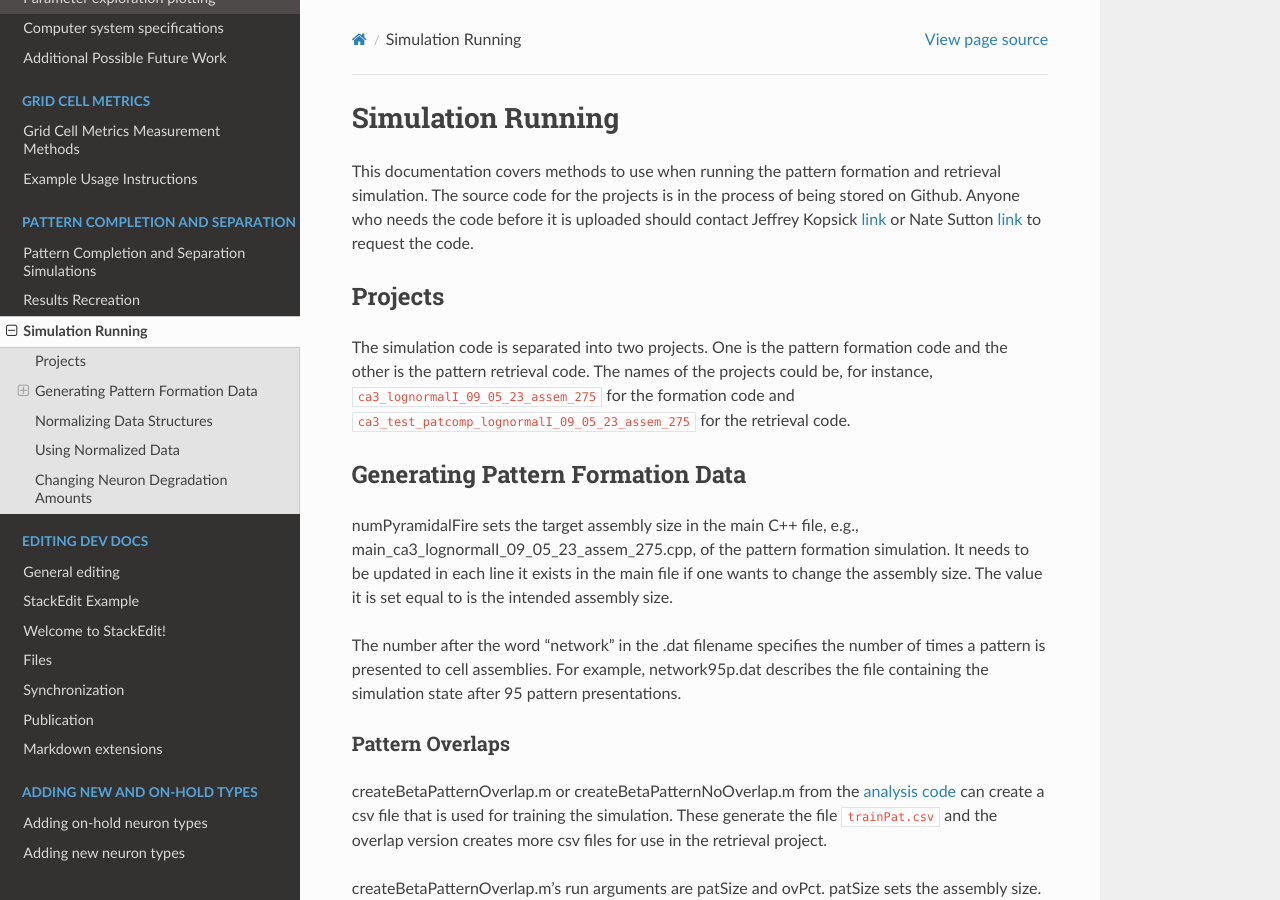
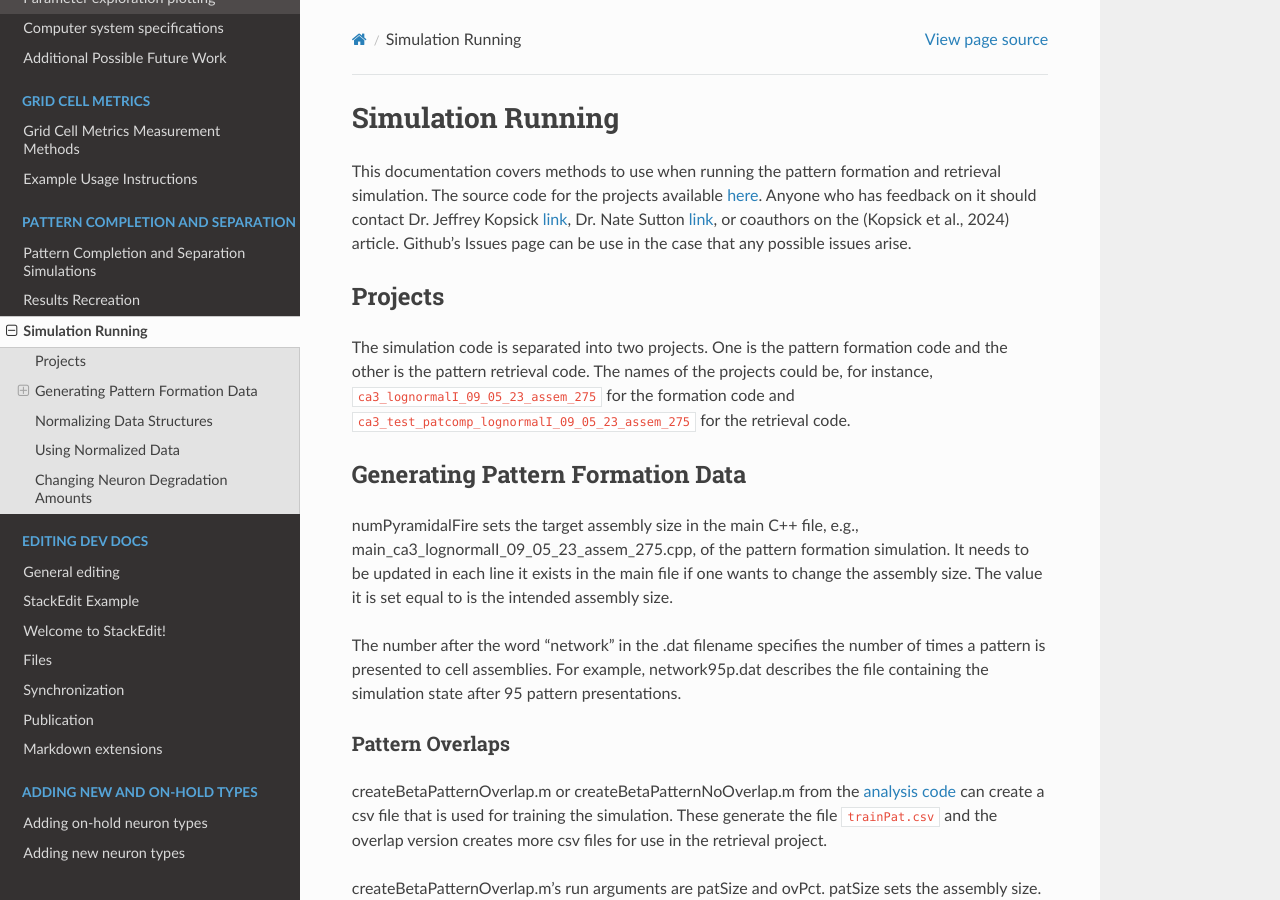
Before and after one commit to Hippocampome-Org/hco_dev_docs, a Sphinx documentation site: the page built from docs/pattern_comp_sep/simulation_run.md, in a window 1280 px wide and 900 px high. Built offline with Sphinx 7.4.7 and the Read the Docs theme 3.1.0, drawn with Linux system fonts in a browser that asks for light colours.

Commit message:
updated Github link

```diff
--- a/docs/pattern_comp_sep/simulation_run.md
+++ b/docs/pattern_comp_sep/simulation_run.md
@@ -1,7 +1,7 @@
 Simulation Running
 ==================
 
-This documentation covers methods to use when running the pattern formation and retrieval simulation. The source code for the projects is in the process of being stored on Github. Anyone who needs the code before it is uploaded should contact Jeffrey Kopsick [link](https://www.linkedin.com/in/jeffrey-kopsick-phd-315795b3/) or Nate Sutton [link](https://www.linkedin.com/in/nate-sutton-0a814a45/) to request the code.
+This documentation covers methods to use when running the pattern formation and retrieval simulation. The source code for the projects available [here](https://github.com/jkopsick/simulate_formation_and_retrieval). Anyone who has feedback on it should contact Dr. Jeffrey Kopsick [link](https://www.linkedin.com/in/jeffrey-kopsick-phd-315795b3/), Dr. Nate Sutton [link](https://www.linkedin.com/in/nate-sutton-0a814a45/), or coauthors on the (Kopsick et al., 2024) article. Github's Issues page can be use in the case that any possible issues arise.
 
 ## Projects
 
```
